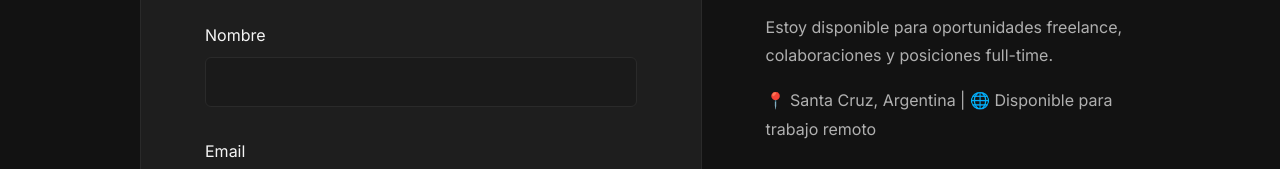
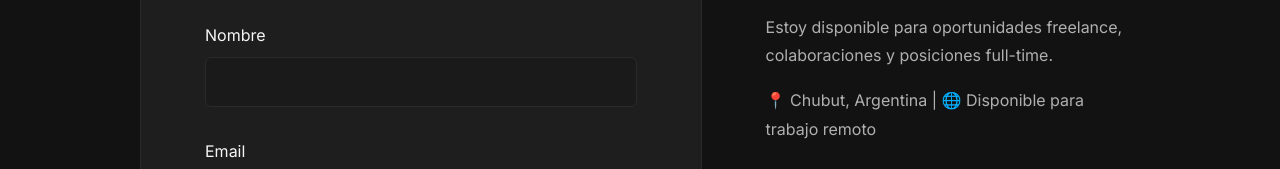
Before and after one commit to joarubiolo/Mi-Portfolio, a website: page index.html in a window 1280 px wide. Shown: the part 3534-3703 px from the top of the page. Drawn offline with Linux system fonts and the light colour scheme.

Commit message:
Change location to Chubut, Argentina
Updated location from Santa Cruz to Chubut, Argentina.

```diff
--- a/index.html
+++ b/index.html
@@ -151,7 +151,7 @@
                         <h3 data-es="Conectemos" data-en="Let's Connect">Conectemos</h3>
                         <p data-es="Estoy disponible para oportunidades freelance, colaboraciones y posiciones full-time." data-en="I'm available for freelance opportunities, collaborations, and full-time positions.">Estoy disponible para oportunidades freelance, colaboraciones y posiciones full-time.</p>
                         <p style="margin-top: 1rem; color: #b0b0b0;">
-                            <span data-es="📍 Santa Cruz, Argentina | 🌐 Disponible para trabajo remoto" data-en="📍 Santa Cruz, Argentina | 🌐 Available for remote work">📍 Santa Cruz, Argentina | 🌐 Disponible para trabajo remoto</span>
+                            <span data-es="📍 Chubut, Argentina | 🌐 Disponible para trabajo remoto" data-en="📍 Chubut, Argentina | 🌐 Available for remote work">📍 Santa Cruz, Argentina | 🌐 Disponible para trabajo remoto</span>
                         </p>
                     </div>
                     <div class="contact-links">
```
